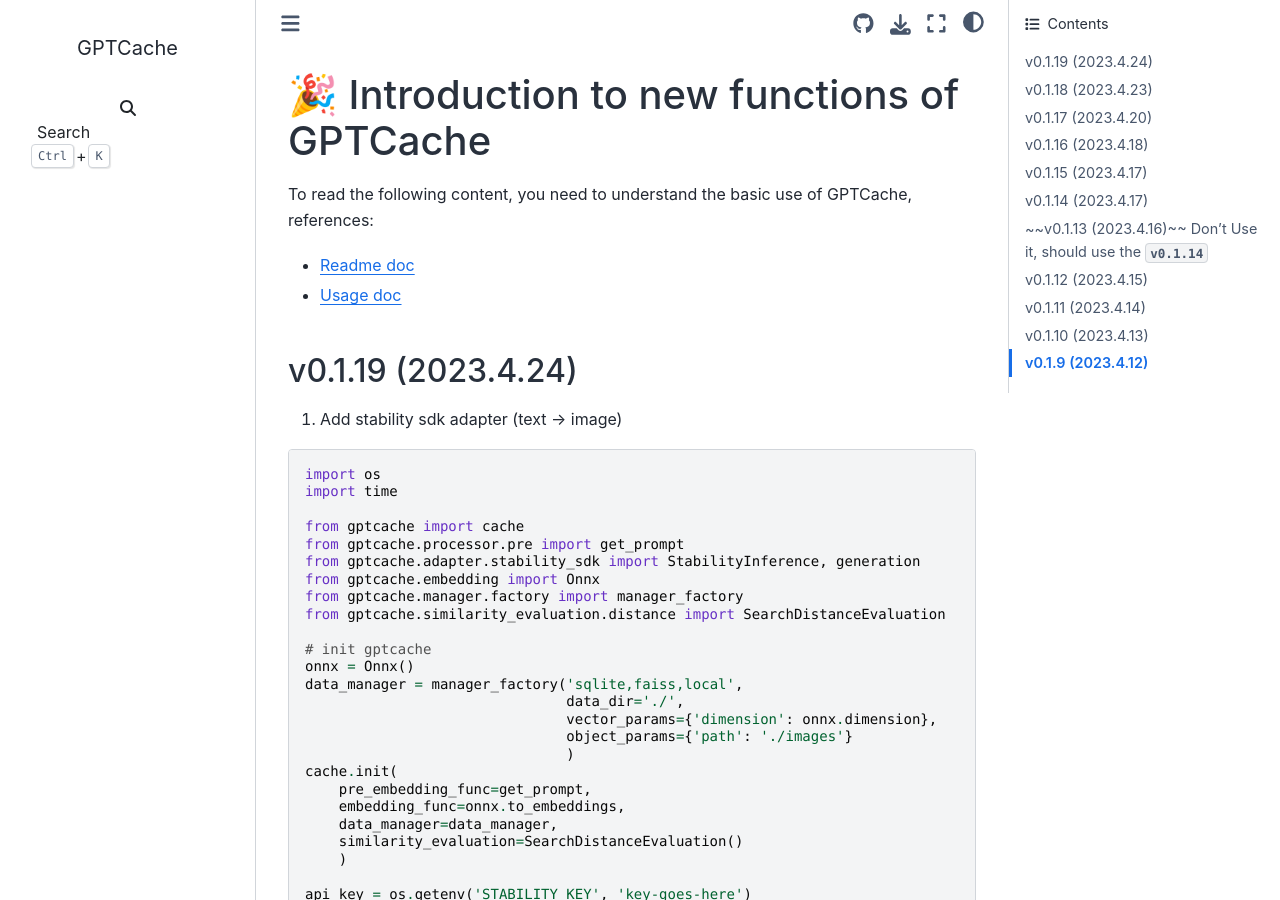
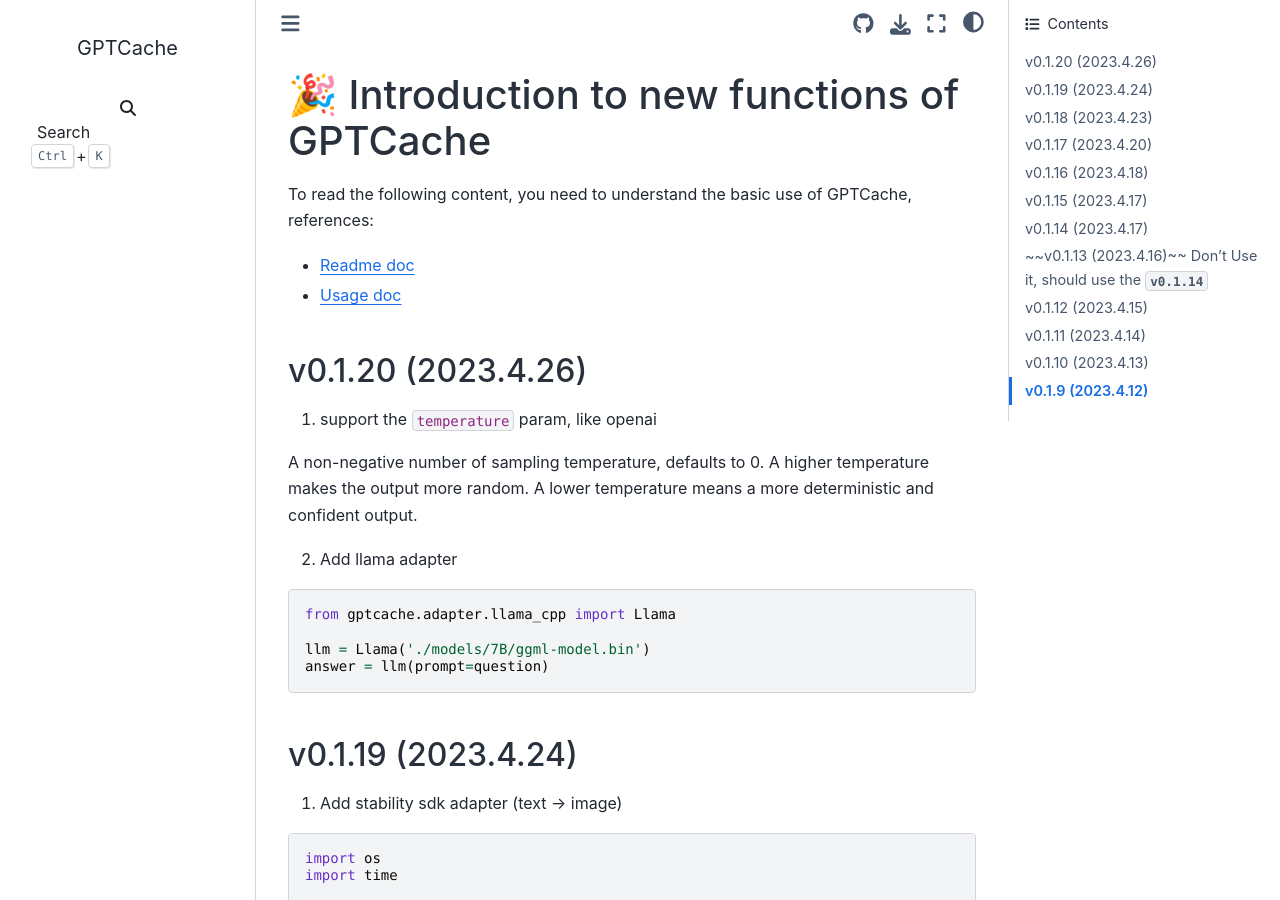
Before and after one commit to zilliztech/GPTCache, a Sphinx documentation site: the page built from docs/release_note.md, in a window 1280 px wide and 900 px high. Built offline with Sphinx 7.4.7 and the Sphinx Book theme 1.1.4, drawn with Linux system fonts in a browser that asks for light colours; the version number is read from the project's files by our own code.

Commit message:
Update the version to `0.1.20`
Signed-off-by: SimFG <bang.fu@zilliz.com>

````diff
--- a/docs/release_note.md
+++ b/docs/release_note.md
@@ -4,6 +4,23 @@
 
 - [Readme doc](https://github.com/zilliztech/GPTCache)
 - [Usage doc](https://github.com/zilliztech/GPTCache/blob/main/docs/usage.md)
+
+## v0.1.20 (2023.4.26)
+
+1. support the `temperature` param, like openai
+
+A non-negative number of sampling temperature, defaults to 0.
+A higher temperature makes the output more random.
+A lower temperature means a more deterministic and confident output.
+
+2. Add llama adapter
+
+```python
+from gptcache.adapter.llama_cpp import Llama
+
+llm = Llama('./models/7B/ggml-model.bin')
+answer = llm(prompt=question)
+```
 
 ## v0.1.19 (2023.4.24)
 
--- a/setup.py
+++ b/setup.py
@@ -17,7 +17,7 @@
 setuptools.setup(
     name="gptcache",
     packages=find_packages(),
-    version="0.1.19",
+    version="0.1.20",
     author="SimFG",
     author_email="bang.fu@zilliz.com",
     description="GPTCache, a powerful caching library that can be used to speed up and lower the cost of chat "
````
Also changed, not shown: 2 other files.
